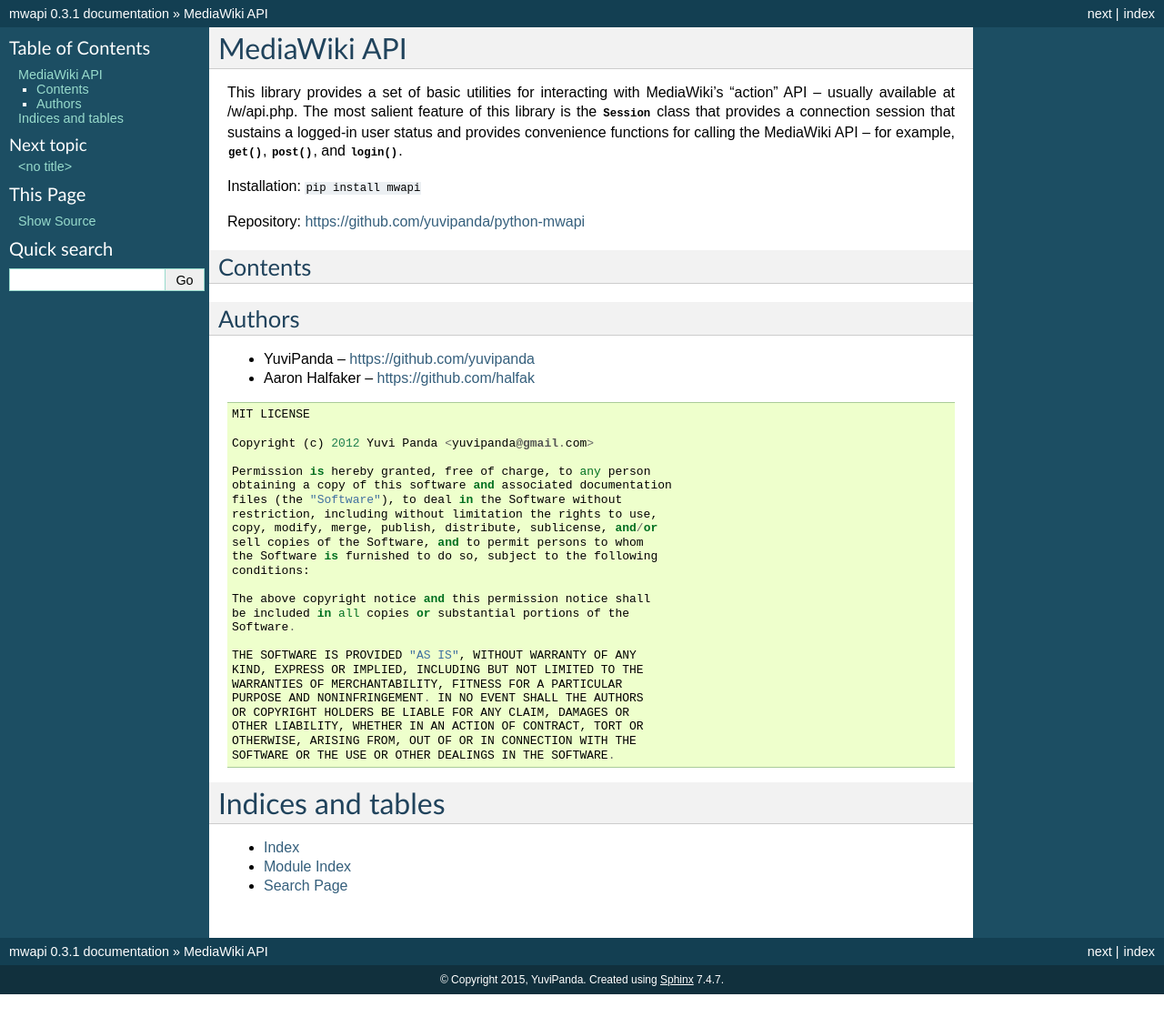
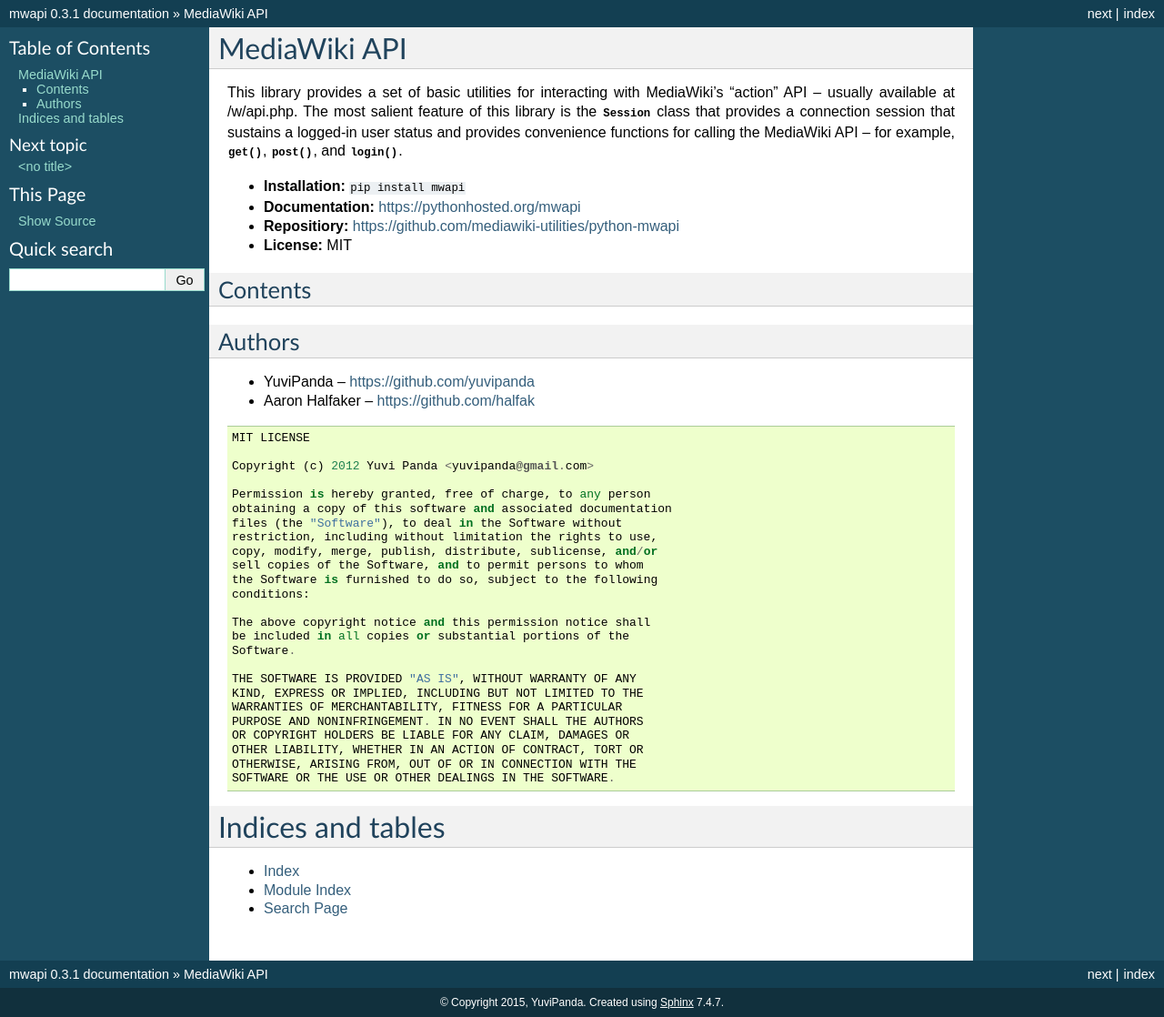
Before and after one commit to mediawiki-utilities/python-mwapi, a Sphinx documentation site: the page built from doc/index.rst, in a window 1280 px wide. Shown: the whole page at 91% size. Built offline with Sphinx 7.4.7, drawn with Linux system fonts in a browser that asks for light colours; before the commit the page ends 1093 px from its top, so only the background shows below that.

Commit message:
Minor doc fix.  Adds links to index.

```diff
--- a/doc/index.rst
+++ b/doc/index.rst
@@ -9,9 +9,10 @@
 :func:`~mwapi.Session.get`, :func:`~mwapi.Session.post`, and
 :func:`~mwapi.Session.login`.
 
-Installation: ``pip install mwapi``
-
-Repository: https://github.com/yuvipanda/python-mwapi
+* **Installation:** ``pip install mwapi``
+* **Documentation:** https://pythonhosted.org/mwapi
+* **Repositiory:** https://github.com/mediawiki-utilities/python-mwapi
+* **License:** MIT
 
 Contents
 --------
```
